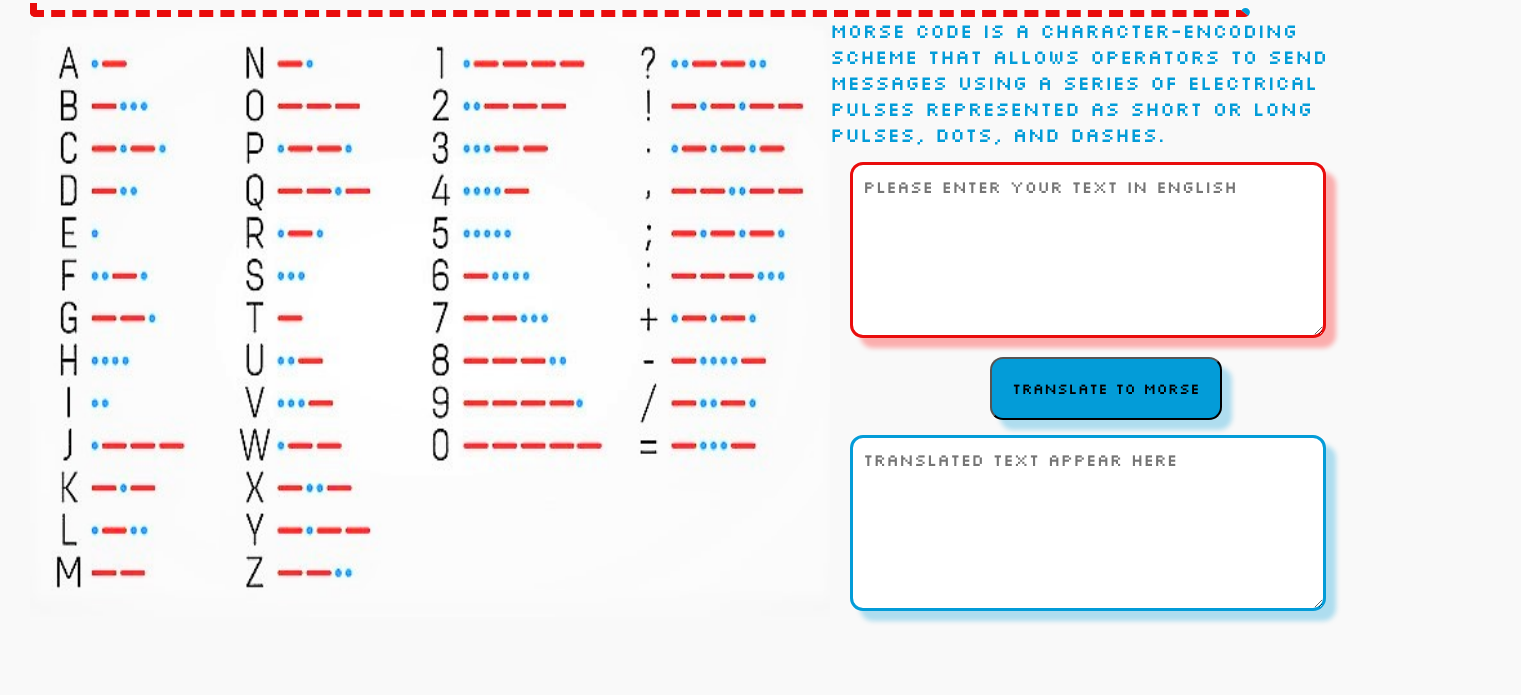
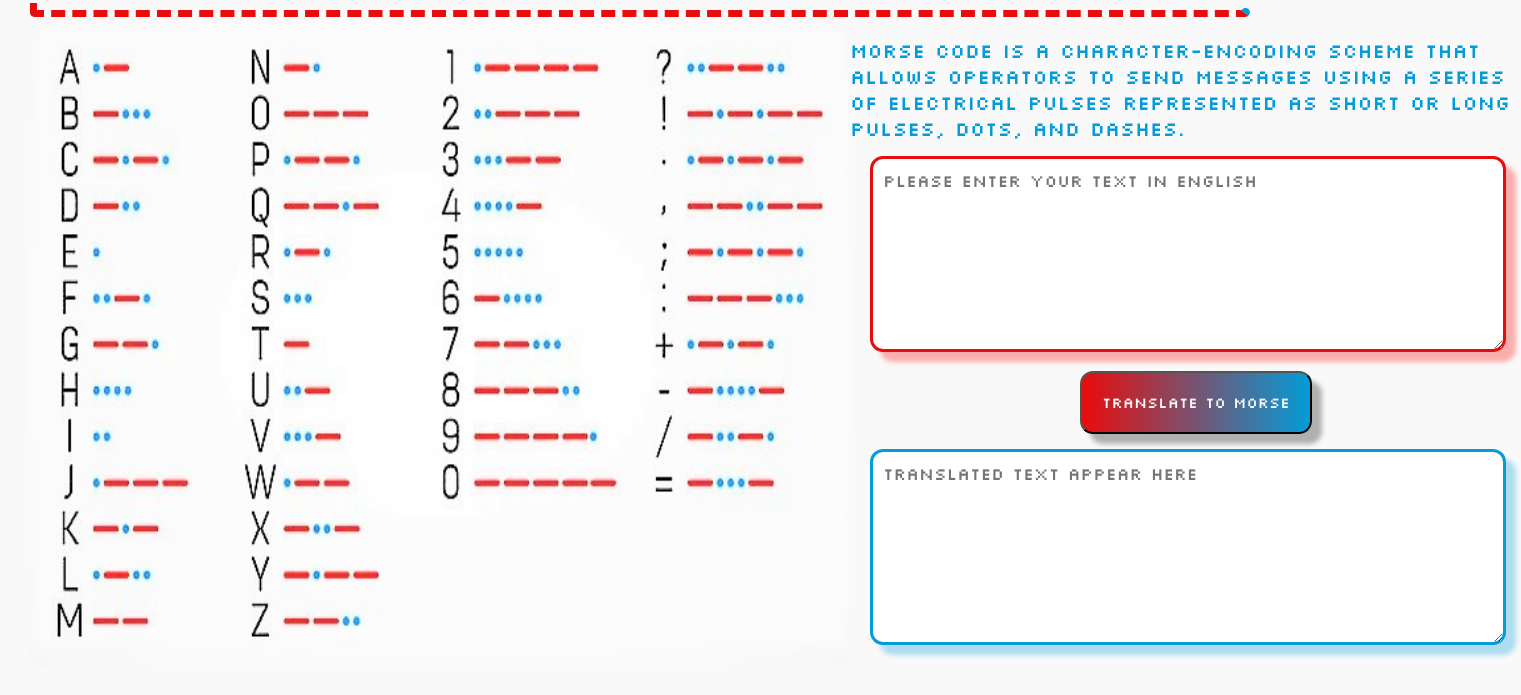
Before and after one commit to Anush79/morse-code-translator, a plain HTML site: page index.html in a window 1280 px wide. Shown: the part 83-778 px from the top of the page, 1521 px wide, since content can reach past the window. Drawn offline with Linux system fonts and the light colour scheme.

Commit message:
resizing according to chrome browser

```diff
--- a/style.css
+++ b/style.css
@@ -32,12 +32,12 @@ header img{
 }
 
 .container1 {
-    width: 800px;
+    width: 820px;
 }
 
 .container1 img {
-    width: 800px;
-    height: 600px;
+    width: 820px;
+    height: 652px;
 }
 
 .container2 {
@@ -48,12 +48,13 @@ header img{
 
 .container2 p {
     font-size: 20px;
+    margin-top: 20px;
 }
 
 textarea {
     margin: 15px;
-    height: 150px;
-    width: 450px;
+    height: 170px;
+    width: 610px;
     margin-left: 20px;
     border-radius: 13px;
     padding: 10px;
@@ -77,10 +78,18 @@ textarea {
 #btnTranslate {
     position: relative;
     padding: 20px;
+    color: rgb(249, 249, 249);
     border-radius: 13px;
     font-size: 15px;
-    left: 160px;
-    background-color: rgb(3, 156, 216);
-    box-shadow: 10px 10px 5px rgba(3, 156, 216, 0.3);
+    left: 230px;
+    background:linear-gradient(to right, #e90c0c , #039cd8);
+    box-shadow: 10px 10px 5px #0505054d;
     font-family: 'silkscreen';
 }
+#btnTranslate:hover{
+    letter-spacing: 1px;
+    transition: ease-in 0.3s;
+}
+#btnTranslate:active{
+    background:#039cd8;
+}
```
